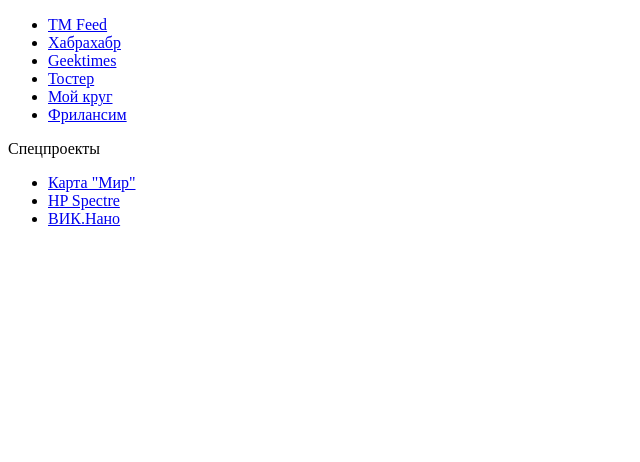
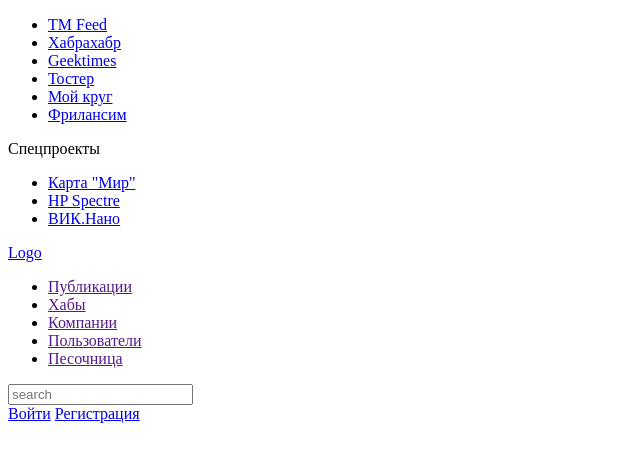
Before and after one commit to irenprkpv/homework_1_HTML, a plain HTML site: page index.html in a window 1280 px wide. Shown: the whole page, without its empty margins (0-640 px from the left). Drawn offline with Linux system fonts and the light colour scheme.

Commit message:
Add header

```diff
--- a/index.html
+++ b/index.html
@@ -7,42 +7,39 @@
 <body>
 <aside>
 	<ul>
-		<li>
-			<a href="#">TM Feed</a>
-		</li>
-		<li>
-			<a href="#">Хабрахабр</a>
-		</li>
-		<li>
-			<a href="#">Geektimes</a>
-		</li>
-		<li>
-			<a href="#">Тостер</a>
-		</li>
-		<li>
-			<a href="#">Мой круг</a>
-		</li>
-		<li>
-			<a href="#">Фрилансим</a>
-		</li>
+		<li><a href="#">TM Feed</a></li>
+		<li><a href="#">Хабрахабр</a></li>
+		<li><a href="#">Geektimes</a></li>
+		<li><a href="#">Тостер</a></li>
+		<li><a href="#">Мой круг</a></li>
+		<li><a href="#">Фрилансим</a></li>
 	</ul>
 	<span>Спецпроекты</span>
 	<ul>
-		<li>
-			<a href="#">Карта "Мир"</a>
-		</li>
-		<li>
-			<a href="#">HP Spectre</a>
-		</li>
-		<li>
-			<a href="#">ВИК.Нано</a>
-		</li>
+		<li><a href="#">Карта "Мир"</a></li>
+		<li><a href="#">HP Spectre</a></li>
+		<li><a href="#">ВИК.Нано</a></li>
 	</ul>
 </aside>
 
 <header>
+	<a href="#">Logo</a>
+	<nav>
+		<ul>
+			<li><a href="">Публикации</a></li>
+			<li><a href="">Хабы</a></li>
+			<li><a href="">Компании</a></li>
+			<li><a href="">Пользователи</a></li>
+			<li><a href="">Песочница</a></li>
+		</ul>
+	</nav>
+	<form action="#">
+        <input type=text name=search placeholder=search>
+    </form>
+    <a href="#">Войти</a>
+    <a href="#">Регистрация</a>
+</header>
 
-</header>
 
 
 
```
